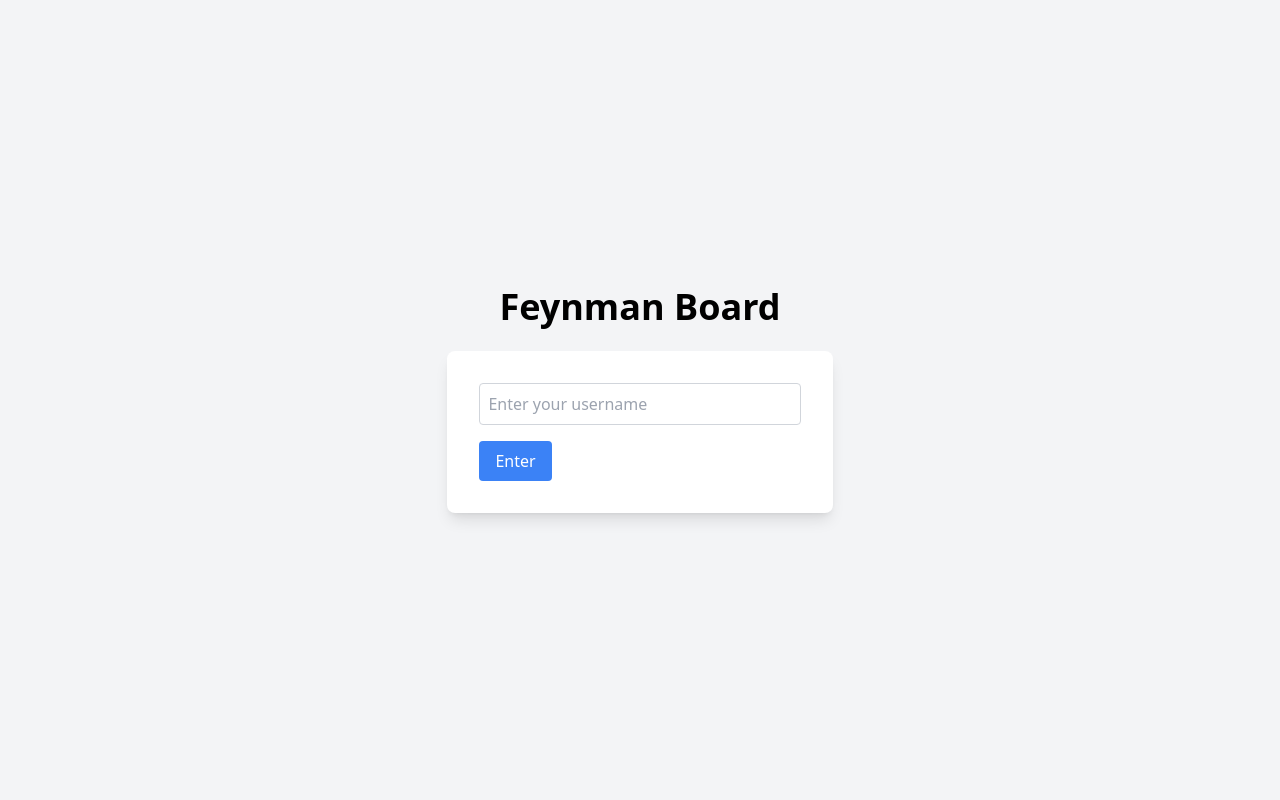
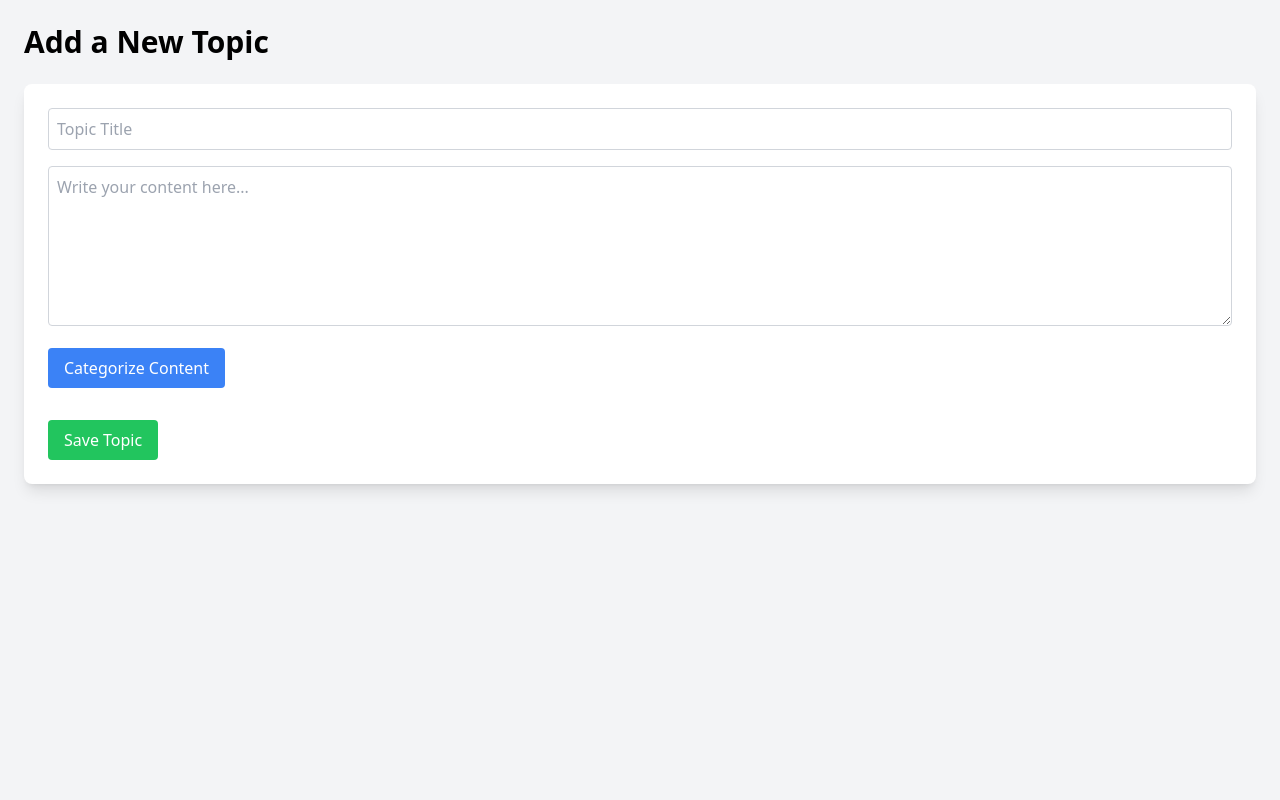
Before and after one commit to maheshpawar3819/MERN-Projects, a React (Vite) app in the folder Frontend/Feynman Board/: page / in a window 1280 px wide. Shown: the top 800 px of the page. Built offline with nearby package versions, Linux system fonts and the light colour scheme.

Commit message:
Some Changes

```diff
--- a/Frontend/Feynman Board/src/App.jsx
+++ b/Frontend/Feynman Board/src/App.jsx
@@ -1,9 +1,11 @@
 import React from 'react'
 import { Outlet } from 'react-router-dom';
+import AddTopic from './Component/AddTopic';
 
 const App = () => {
   return (
     <div>
+      <AddTopic/>
       <Outlet/>
     </div>
   )
--- a/Frontend/Feynman Board/src/Component/AddTopic.jsx
+++ b/Frontend/Feynman Board/src/Component/AddTopic.jsx
@@ -0,0 +1,94 @@
+import React, { useState } from "react";
+import axios from "axios";
+import categorizeContent from "../utils/categorizeContent";
+
+const AddTopic = () => {
+  const [title, setTitle] = useState("");
+  const [content, setContent] = useState("");
+  const [blocks, setBlocks] = useState([]);
+
+  const handleCategorize = () => {
+    const categorizedBlocks = categorizeContent(content);
+    setBlocks(categorizedBlocks);
+  };
+
+  const handleSubmit = (e) => {
+    e.preventDefault();
+    const username = localStorage.getItem("username");
+    console.log({ username, title, blocks }); // Log before submission
+    const topicData = { username, title, blocks };
+    axios
+      .post("http://localhost:5000/api/topics", topicData)
+      .then((response) => {
+        console.log("Topic saved:", response.data);
+        alert("Topic added successfully");
+      })
+      .catch((err) => {
+        console.error(
+          "Error saving the topic:",
+          err.response ? err.response.data : err.message
+        );
+        alert("Error saving the topic");
+      });
+  };
+
+  return (
+    <div className="min-h-screen bg-gray-100 p-6">
+      <h2 className="text-3xl font-bold mb-6">Add a New Topic</h2>
+      <form
+        onSubmit={handleSubmit}
+        className="bg-white p-6 shadow-lg rounded-lg"
+      >
+        <input
+          type="text"
+          className="border border-gray-300 p-2 mb-4 w-full rounded"
+          placeholder="Topic Title"
+          value={title}
+          onChange={(e) => setTitle(e.target.value)}
+        />
+        <textarea
+          className="border border-gray-300 p-2 mb-4 w-full h-40 rounded"
+          placeholder="Write your content here..."
+          value={content}
+          onChange={(e) => setContent(e.target.value)}
+        />
+        <button
+          type="button"
+          className="bg-blue-500 text-white py-2 px-4 rounded mb-4 hover:bg-blue-600 transition duration-300"
+          onClick={handleCategorize}
+        >
+          Categorize Content
+        </button>
+        <div className="space-y-2">
+          {blocks.map((block, index) => (
+            <div key={index} className="flex items-center space-x-4">
+              <p className="border p-2 flex-1">{block.text}</p>
+              <select
+                className="border border-gray-300 p-2 rounded"
+                value={block.category}
+                onChange={(e) => {
+                  const updatedBlocks = [...blocks];
+                  updatedBlocks[index].category = e.target.value;
+                  setBlocks(updatedBlocks);
+                }}
+              >
+                <option value="understood">Understood</option>
+                <option value="somewhat-understood">Somewhat Understood</option>
+                <option value="not-clear">Not Clear</option>
+                <option value="what-rubbish">What Rubbish</option>
+              </select>
+            </div>
+          ))}
+        </div>
+        <button
+          type="submit"
+          className="bg-green-500 text-white py-2 px-4 rounded mt-4 hover:bg-green-600 transition duration-300"
+        >
+          Save Topic
+        </button>
+      </form>
+    </div>
+  );
+};
+
+export default AddTopic;
```
